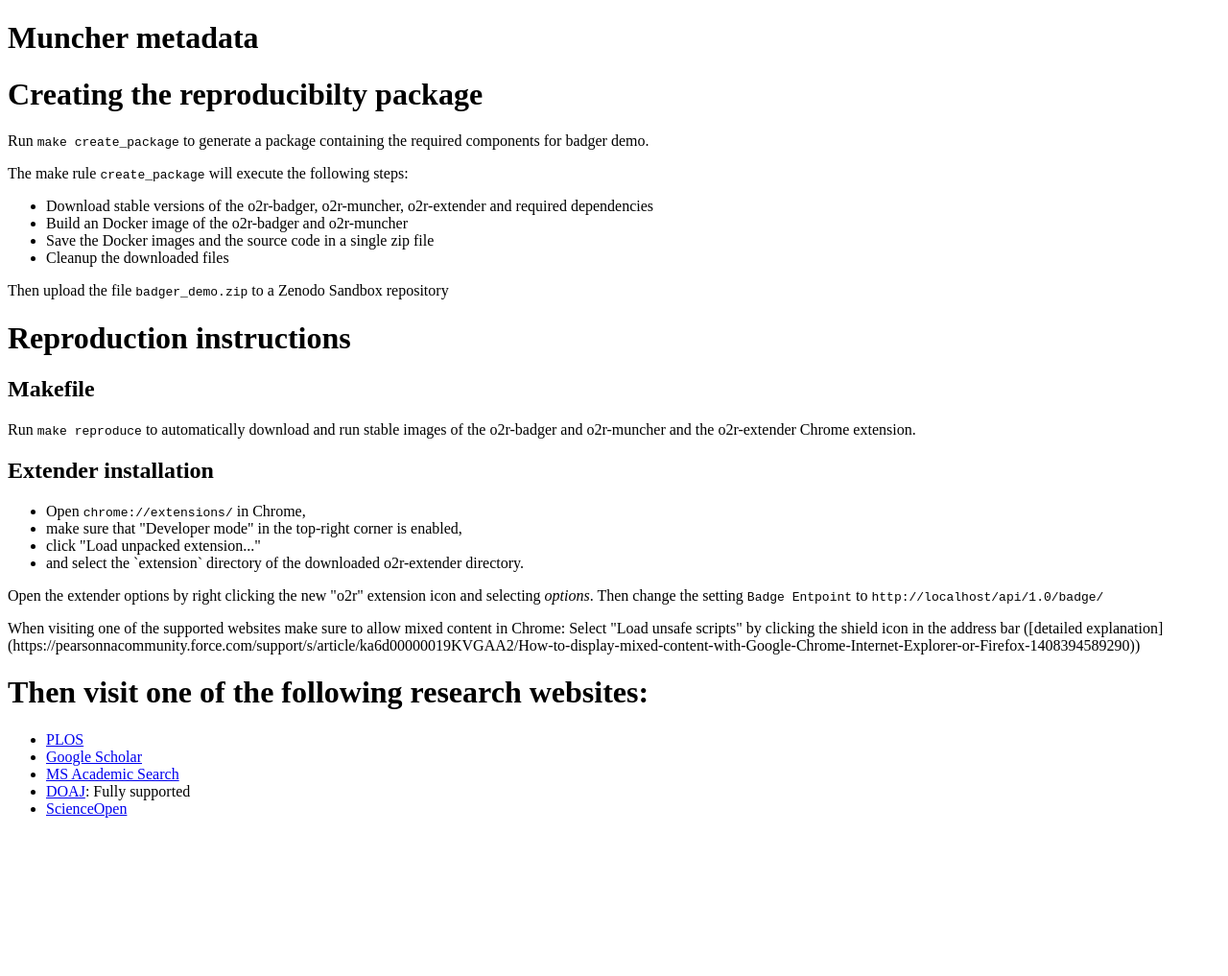
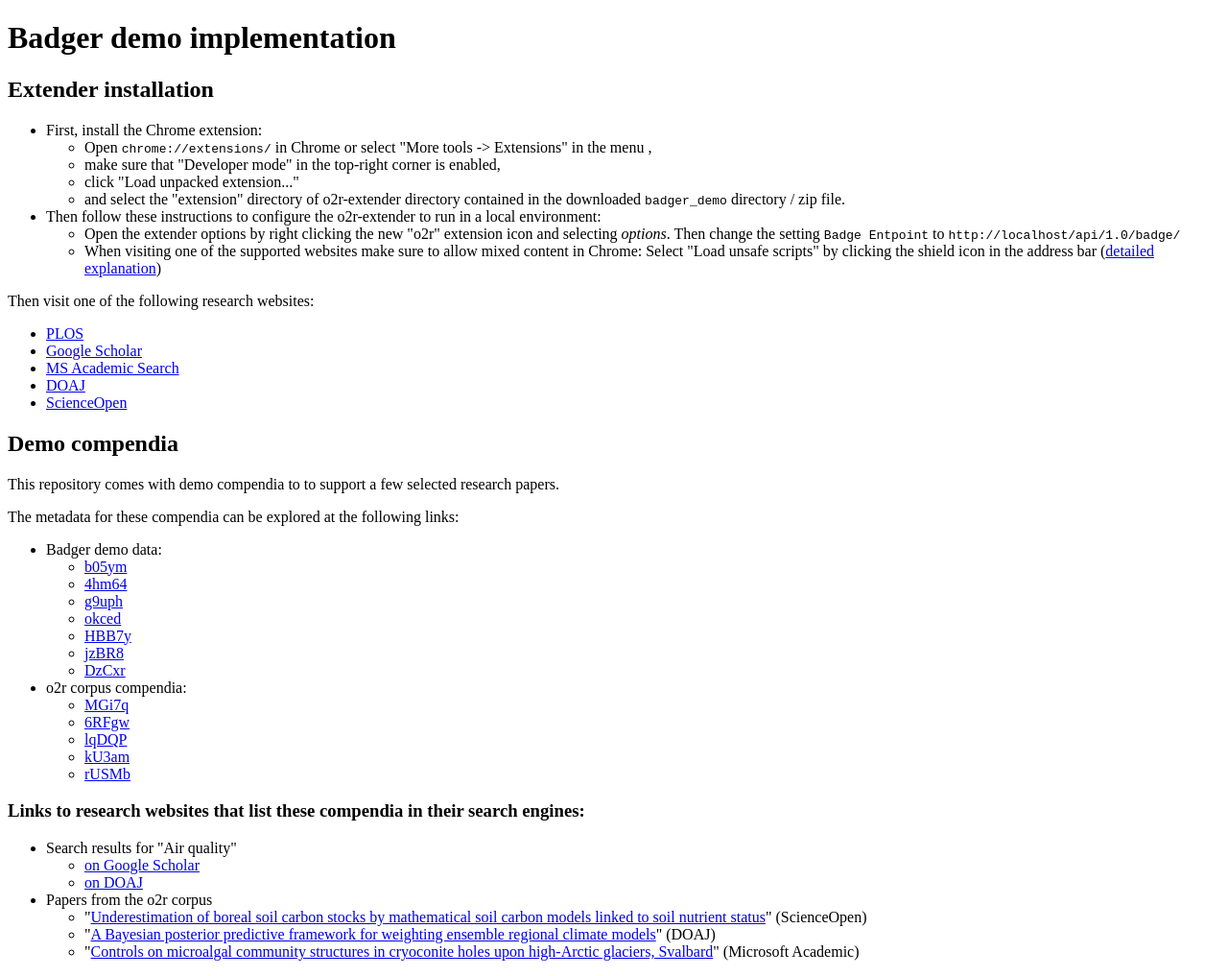
Before and after one commit to o2r-project/o2r-badger, a website: page demo/html/index.html in a window 1280 px wide. Shown: the whole page at 96% size. Before the commit the page ends 868 px from the top, so only its background shows below. Drawn offline with Linux system fonts and the light colour scheme.

Commit message:
update documentation

```diff
--- a/demo/html/index.html
+++ b/demo/html/index.html
@@ -1,65 +1,90 @@
 <!DOCTYPE html>
 <html>
 <head>
-    <title>Badger demo</title>
+    <title>Badger demo implementation</title>
 </head>
 <body>
 
-<h1>Muncher metadata</h1>
+<h1>Badger demo implementation</h1>
 
-<h1>Creating the reproducibilty package</h1>
-<p>Run <code>make create_package</code> to generate a package containing the required components for badger demo.
+<h2>Extender installation</h2>
 
-<p>The make rule <code>create_package</code> will execute the following steps:</p>
 <ul>
-    <li> Download stable versions of the o2r-badger, o2r-muncher, o2r-extender and required dependencies</li>
-    <li> Build an Docker image of the o2r-badger and o2r-muncher</li>
-    <li> Save the Docker images and the source code in a single zip file</li>
-    <li> Cleanup the downloaded files</li>
+    <li>First, install the Chrome extension:</li>
+    <ul>
+        <li>Open <code>chrome://extensions/</code> in Chrome or select "More tools -> Extensions" in the menu , </li>
+        <li>make sure that "Developer mode" in the top-right corner is enabled, </li>
+        <li>click "Load unpacked extension..." </li>
+        <li>and select the "extension" directory of o2r-extender directory contained in the downloaded <code>badger_demo</code> directory / zip file. </li>
+    </ul>
+    <li>Then follow these instructions to configure the o2r-extender to run in a local environment:</li>
+    <ul>
+        <li>Open the extender options by right clicking the new "o2r" extension icon and selecting <em>options</em>. Then change the setting <code>Badge Entpoint</code> to <code>http://localhost/api/1.0/badge/</code></li>
+        <li>When visiting one of the supported websites make sure to allow mixed content in Chrome: Select "Load unsafe scripts" by clicking the shield icon in the address bar (<a href="https://pearsonnacommunity.force.com/support/s/article/ka6d00000019KVGAA2/How-to-display-mixed-content-with-Google-Chrome-Internet-Explorer-or-Firefox-1408394589290">detailed explanation</a>)
+    </ul>
+
 </ul>
 
 
 </p>
 
-<p>Then upload the file <code>badger_demo.zip</code> to a Zenodo Sandbox repository</p>
-
-
-<h1>Reproduction instructions</h1>
-
-<h2>Makefile</h2>
-
-<p>Run <code>make reproduce</code> to automatically download and run stable images of the o2r-badger and o2r-muncher and the o2r-extender Chrome extension. </p>
-
-
-<h2>Extender installation</h2>
+<p>Then visit one of the following research websites:</p>
 
 <ul>
-    <li>Open <code>chrome://extensions/</code> in Chrome, </li>
-    <li>make sure that "Developer mode" in the top-right corner is enabled, </li>
-    <li>click "Load unpacked extension..." </li>
-    <li>and select the `extension` directory of the downloaded o2r-extender directory. </li>
-</ul>
-
-
-<p>Open the extender options by right clicking the new "o2r" extension icon and selecting <em>options</em>. Then change the setting <code>Badge Entpoint</code> to <code>http://localhost/api/1.0/badge/</code></p>
-
-<p> When visiting one of the supported websites make sure to allow mixed content in Chrome: Select "Load unsafe scripts" by clicking the shield icon in the address bar ([detailed explanation](https://pearsonnacommunity.force.com/support/s/article/ka6d00000019KVGAA2/How-to-display-mixed-content-with-Google-Chrome-Internet-Explorer-or-Firefox-1408394589290))
-
-</p>
-
-<h1>Then visit one of the following research websites:</h1>
-
-<ul>
-    <li><a href="https://www.plos.org/">PLOS</a></li>
+    <li><a href="https://www.plos.org/search?q=">PLOS</a></li>
 
     <li><a href="https://scholar.google.de/">Google Scholar</a></li>
 
     <li><a href="https://academic.microsoft.com/">MS Academic Search</a></li>
 
-    <li><a href="https://www.doaj.org">DOAJ</a>: Fully supported</li>
+    <li><a href="https://www.doaj.org">DOAJ</a></li>
 
     <li><a href="https://www.scienceopen.com/">ScienceOpen</a></li>
 </ul>
 
+<h2>Demo compendia</h2>
+
+<p>This repository comes with demo compendia to to support a few selected research papers.</p>
+
+<p>The metadata for these compendia can be explored at the following links: </p>
+
+<ul>
+    <li>Badger demo data:</li>
+    <ul>
+        <li><a href="http://localhost/api/v1/compendium/b05ym">b05ym</a></li>
+        <li><a href="http://localhost/api/v1/compendium/4hm64">4hm64</a></li>
+        <li><a href="http://localhost/api/v1/compendium/g9uph">g9uph</a></li>
+        <li><a href="http://localhost/api/v1/compendium/okced">okced</a></li>
+        <li><a href="http://localhost/api/v1/compendium/HBB7y">HBB7y</a></li>
+        <li><a href="http://localhost/api/v1/compendium/jzBR8">jzBR8</a></li>
+        <li><a href="http://localhost/api/v1/compendium/DzCxr">DzCxr</a></li>
+    </ul>
+    <li>o2r corpus compendia:</li>
+    <ul>
+        <li><a href="http://localhost/api/v1/compendium/MGi7q">MGi7q</a></li>
+        <li><a href="http://localhost/api/v1/compendium/6RFgw">6RFgw</a></li>
+        <li><a href="http://localhost/api/v1/compendium/lqDQP">lqDQP</a></li>
+        <li><a href="http://localhost/api/v1/compendium/kU3am">kU3am</a></li>
+        <li><a href="http://localhost/api/v1/compendium/rUSMb">rUSMb</a></li>
+    </ul>
+</ul>
+
+<h3>Links to research websites that list these compendia in their search engines:</h3>
+
+<ul>
+    <li>Search results for "Air quality" </li>
+    <ul>
+        <li><a href="https://scholar.google.com/scholar?hl=en&as_sdt=0%2C5&q=air+quality&btnG=">on Google Scholar</a></li>
+        <li><a href="https://doaj.org/search?source=%7B%22query%22%3A%7B%22filtered%22%3A%7B%22filter%22%3A%7B%22bool%22%3A%7B%22must%22%3A%5B%7B%22term%22%3A%7B%22_type%22%3A%22article%22%7D%7D%5D%7D%7D%2C%22query%22%3A%7B%22query_string%22%3A%7B%22query%22%3A%22air%20quality%22%2C%22default_operator%22%3A%22AND%22%7D%7D%7D%7D%2C%22from%22%3A0%2C%22size%22%3A10%7D">on DOAJ</a></li>
+    </ul>
+
+    <li>Papers from the o2r corpus</li>
+    <ul>
+        <li>"<a href="https://www.scienceopen.com/search#%7B%22id%22%3A%22%22%2C%22isExactMatch%22%3Atrue%2C%22context%22%3Anull%2C%22kind%22%3A77%2C%22order%22%3A0%2C%22orderLowestFirst%22%3Afalse%2C%22query%22%3A%22boreal%20soil%20carbon%22%2C%22filters%22%3A%5B%5D%7D">Underestimation of boreal soil carbon stocks by mathematical soil carbon models linked to soil nutrient status</a>" (ScienceOpen)</li>
+        <li>"<a href="https://doaj.org/search?source=%7B%22query%22%3A%7B%22query_string%22%3A%7B%22query%22%3A%22weighting%20regional%20climate%20models%22%2C%22default_operator%22%3A%22AND%22%7D%7D%2C%22from%22%3A0%2C%22size%22%3A10%7D">A Bayesian posterior predictive framework for weighting ensemble regional climate models</a>" (DOAJ)</li>
+        <li>"<a href="https://academic.microsoft.com/#/search?iq=@Controls%20on%20microalgal%20community%20structures%20in%20cryoconite%20holes%20upon%20high-Arctic%20glaciers%2C%20Svalbard@&q=Controls%20on%20microalgal%20community%20structures%20in%20cryoconite%20holes%20upon%20high-Arctic%20glaciers%2C%20Svalbard&filters=&from=0&sort=0">Controls on microalgal community structures in cryoconite holes upon high-Arctic glaciers, Svalbard</a>" (Microsoft Academic)</li>
+    </ul>
+</ul>
+
 </body>
 </html>
```
Also changed, not shown: demo/README.md, demo/data/compendia.json, 1 other file.
